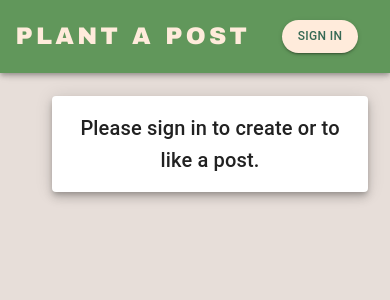
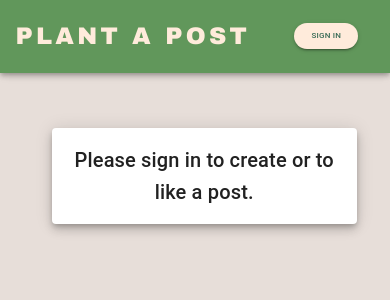
Before and after one commit to erkita/erina-kitamura-project-3, a React (Create React App) app in the folder client/: page /create-a-post in a window 390 px wide. Shown: the top 300 px of the page. Built offline with nearby package versions, Linux system fonts and the light colour scheme.

Commit message:
styled, debugged buttons

```diff
--- a/client/src/App.js
+++ b/client/src/App.js
@@ -11,7 +11,7 @@ function App() {
   const user = JSON.parse(localStorage.getItem("profile"));
 
   const handleAuthenticationSwitch = () => {
-    return !user ? <Authentication /> : <Redirect to="/" />;
+    return user ? <Redirect to="/" /> : <Authentication />;
   };
 
   return (
--- a/client/src/components/detailPage/DetailPage.js
+++ b/client/src/components/detailPage/DetailPage.js
@@ -120,18 +120,11 @@ const DetailPage = () => {
         </div>
       </div>
       <CardActions className={classes.postActions}>
-        <Button
-          className={classes.postActionButton}
-          disabled={!user?.result}
-          // onClick={handleLike}
-        >
+        <Button className={classes.postActionButton} disabled={true}>
           <Likes postLikes={post?.likes} />
         </Button>
         {user?.result?._id === post?.user && (
-          <Button
-            className={classes.postActionButton}
-            // onClick={() => dispatch(deletePost(post._id))}
-          >
+          <Button className={classes.postActionButton} disabled={true}>
             <DeleteIcon></DeleteIcon>
             &nbsp;Delete
           </Button>
--- a/client/src/components/form/styles.js
+++ b/client/src/components/form/styles.js
@@ -20,34 +20,26 @@ export default makeStyles((theme) => ({
     margin: "2vh auto 2vh",
   },
   paper: {
-    position: "fixed",
-    marginTop: "11.4vh",
-    right: "5vw",
+    display: "flex",
+    justifyContent: "center",
+    alignItem: "center",
+    marginTop: "8em",
+    marginLeft: "5vw",
     padding: theme.spacing(2),
-    width: "38vh",
+    width: "48vw",
     [theme.breakpoints.down("md")]: {
-      position: "relative",
-      left: "calc(50vw - ((100vw - 100%)/1.23))",
-      width: "75.5vw",
-    },
-    [theme.breakpoints.down("md")]: {
-      position: "relative",
-      width: "77.25vw",
       left: "-0.1vw",
     },
     [theme.breakpoints.down("sm")]: {
-      position: "relative",
-      width: "76.55vw",
-      left: "2.8vw",
+      width: "60vw",
     },
     [theme.breakpoints.down("xs")]: {
-      position: "relative",
-      width: "73vw",
-      left: "3vw",
+      width: "70vw",
+      marginLeft: "3vw",
     },
   },
   fileInput: {
-    width: "97%",
+    width: "95%",
     margin: "10px 0",
   },
   buttonContainer: {
--- a/client/src/components/navbar/Navbar.js
+++ b/client/src/components/navbar/Navbar.js
@@ -26,6 +26,12 @@ const Navbar = () => {
 
   const goAddPost = () => {
     history.push("/create-a-post");
+  };
+
+  const signInUser = () => {
+    console.log("sing in");
+    console.log(user);
+    history.push("/authentication");
   };
 
   useEffect(() => {
@@ -74,10 +80,9 @@ const Navbar = () => {
           </div>
         ) : (
           <Button
-            component={Link}
-            to="/authentication"
             className={classes.logInOut}
             variant="contained"
+            onClick={signInUser}
           >
             Sign in
           </Button>
--- a/client/src/components/navbar/styles.js
+++ b/client/src/components/navbar/styles.js
@@ -21,21 +21,6 @@ export default makeStyles((theme) => ({
     fontWeight: "900px",
     letterSpacing: ".2rem",
   },
-  logInOut: {
-    color: "#366954",
-    backgroundColor: "#ffebdb",
-    textDecoration: "none",
-    fontSize: "0.75em",
-    borderRadius: "8em",
-  },
-  toolbar: {
-    display: "flex",
-    justifyContent: "flex-end",
-    width: "400px",
-    [theme.breakpoints.down("sm")]: {
-      width: "auto",
-    },
-  },
   profile: {
     display: "flex",
     justifyContent: "space-between",
@@ -46,10 +31,27 @@ export default makeStyles((theme) => ({
     },
     [theme.breakpoints.down("sm")]: {
       width: "28vw",
+      marginRight: "2.5em",
     },
   },
-  logout: {
-    marginLeft: "20px",
+  logInOut: {
+    color: "#366954",
+    backgroundColor: "#ffebdb",
+    textDecoration: "none",
+    fontSize: "0.75em",
+    borderRadius: "8em",
+    [theme.breakpoints.down("sm")]: {
+      fontSize: "0.5em",
+      marginLeft: "1em",
+    },
+  },
+  toolbar: {
+    display: "flex",
+    justifyContent: "flex-end",
+    width: "400px",
+    [theme.breakpoints.down("sm")]: {
+      width: "auto",
+    },
   },
   userName: {
     display: "flex",
@@ -60,6 +62,9 @@ export default makeStyles((theme) => ({
     color: "#ffebdb",
     height: theme.spacing(6),
     width: theme.spacing(6),
+    [theme.breakpoints.down("sm")]: {
+      marginRight: "0.2em",
+    },
   },
   avatar: {
     color: "#366954",
@@ -67,4 +72,7 @@ export default makeStyles((theme) => ({
     height: theme.spacing(5),
     width: theme.spacing(5),
   },
+  [theme.breakpoints.down("sm")]: {
+    marginLeft: "1em",
+  },
 }));
--- a/client/src/components/posts/post/styles.js
+++ b/client/src/components/posts/post/styles.js
@@ -9,6 +9,9 @@ export default makeStyles((theme) => ({
     borderRadius: "4px",
     height: "100%",
     width: "55vw",
+    [theme.breakpoints.down("sm")]: {
+      width: "70vw",
+    },
   },
   cardMedia: {
     height: "0.25vh",
```
